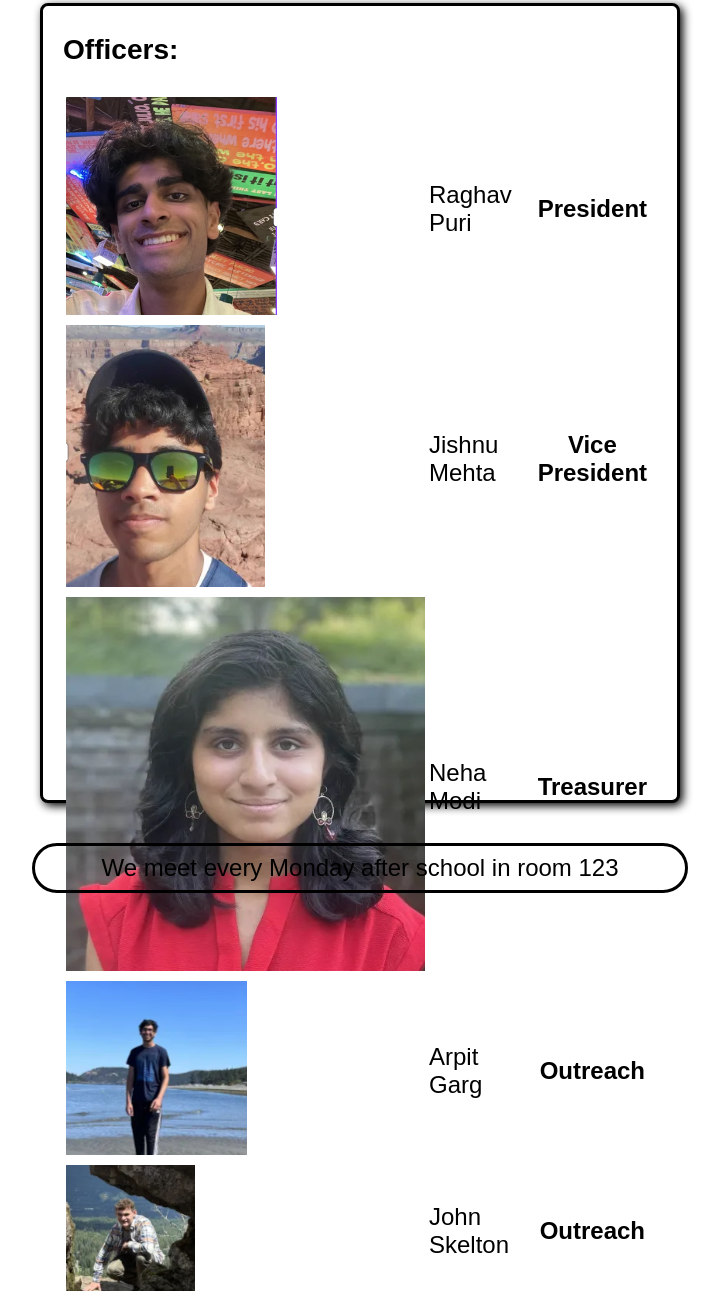
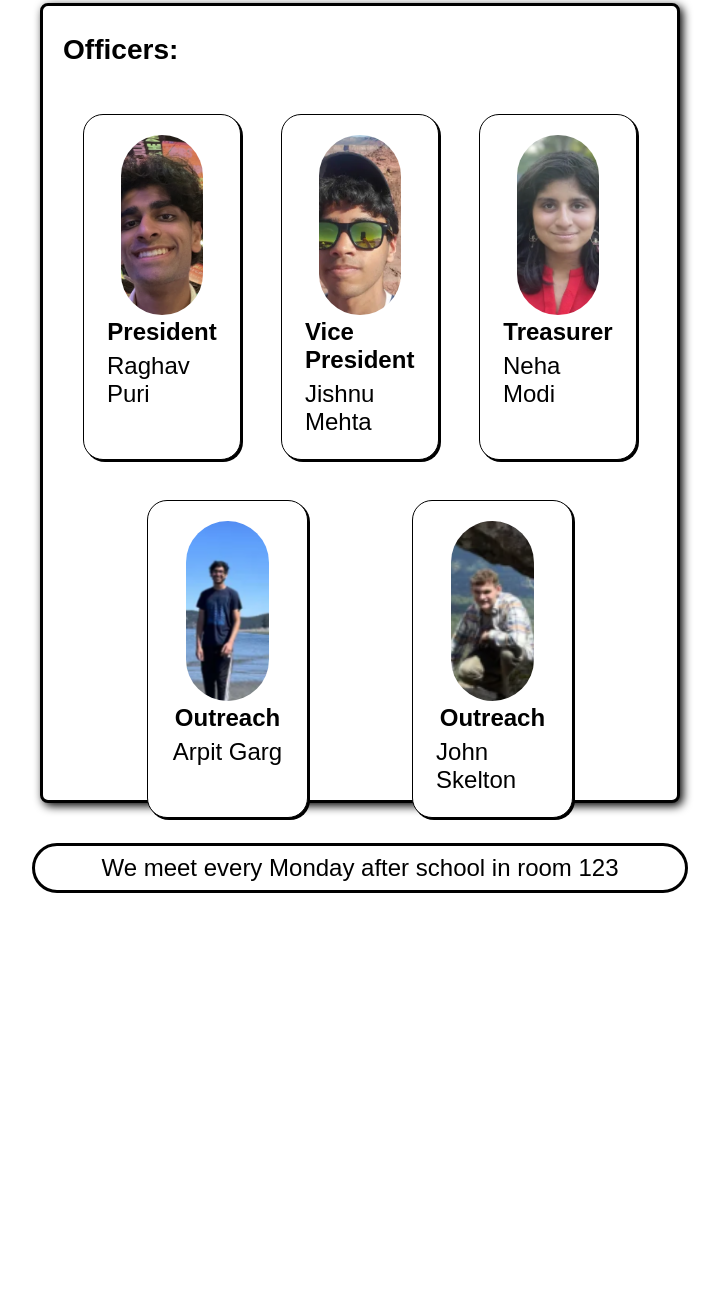
Before and after one commit to Krenkoth/Coding-Club-Website, a plain HTML site: page html/about.html in a window 1280 px wide. Shown: the part 179-1479 px from the top of the page, without its empty margins (280-1001 px from the left). After the commit the page ends 1122 px from the top, so only its background shows below. Drawn offline with Linux system fonts and the light colour scheme.

Commit message:
small changes
Same as last

```diff
--- a/html/about.html
+++ b/html/about.html
@@ -40,51 +40,39 @@
         <main>
             <h2>About Us</h2>
             <div class="officerBox">
+                <h3>Officers:</h3>
+                <div id="flexOfficers">
+                    <div class="half" id="half1">
 
-                <h3>Officers:</h3>
-                <table class="officers">
-                    <tbody>
-                        <tr>
-                            <td><img src="../images/Raghav.png"
-                                alt="Raghav"/>
-                            </td>
-                            <td>Raghav Puri</td>
-                            <th scope="row">President</th>
-                        </tr>
-
-                        <tr>
-                            <td><img src="../images/Jishnu.png"
-                                alt="Jishnu"/>
-                            </td>
-                            <td>Jishnu Mehta</td>
-                            <th scope="row">Vice President</th>
-                        </tr>
-
-                        <tr>
-                            <td><img src="../images/Neha.png"
-                                alt="Neha"/>
-                            </td>
-                            <td>Neha Modi</td>
-                            <th scope="row">Treasurer</th>
-                        </tr>
-
-                        <tr>
-                            <td><img src="../images/Arpit.png"
-                                alt="Arpit"/>
-                            </td>
-                            <td>Arpit Garg</td>
-                            <th scope="row">Outreach</th>
-                        </tr>
-
-                        <tr>
-                            <td><img src="../images/John.png"
-                                alt="John"/>
-                            </td>
-                            <td>John Skelton</td>
-                            <th scope="row">Outreach</th>
-                        </tr>
-                    </tbody>
-                </table>
+                        <div id="president" class="officer">
+                            <img src="../images/Raghav.png">
+                            <h4> President</h4>
+                            <p>Raghav Puri</p>
+                        </div>
+                        <div id="vp" class="officer">
+                            <img src="../images/Jishnu.png">
+                            <h4>Vice President</h4>
+                            <p>Jishnu Mehta</p>
+                        </div>
+                        <div id="treasurer" class="officer">
+                            <img src="../images/Neha.png">
+                            <h4>Treasurer</h4>
+                            <p>Neha Modi</p>
+                        </div>
+                    </div>
+                        <div class="half" id="half2">
+                        <div id="outreach1" class="officer">
+                            <img src="../images/Arpit.png">
+                            <h4>Outreach</h4>
+                            <p>Arpit Garg</p>
+                        </div>
+                        <div id="outreach2" class="officer">
+                            <img src="../images/John.png">
+                            <h4>Outreach</h4>
+                            <p>John Skelton</p>
+                        </div>
+                    </div>
+                </div>
             </div>
 
 
--- a/styles/about.css
+++ b/styles/about.css
@@ -46,7 +46,7 @@ main {
 }
 
 .officer {
-    width: 200px;
+    width: 20%;
     border: 1px solid black;
     display: flex;
     flex-direction: column;
@@ -62,7 +62,7 @@ main {
 
 .officer > img {
     height: 180px;
-    width: 180px;
+    width: 70%;
     object-fit: cover;
     border-radius: 50px;
 }
```
Also changed, not shown: html/test.html (+2 -2 lines).
